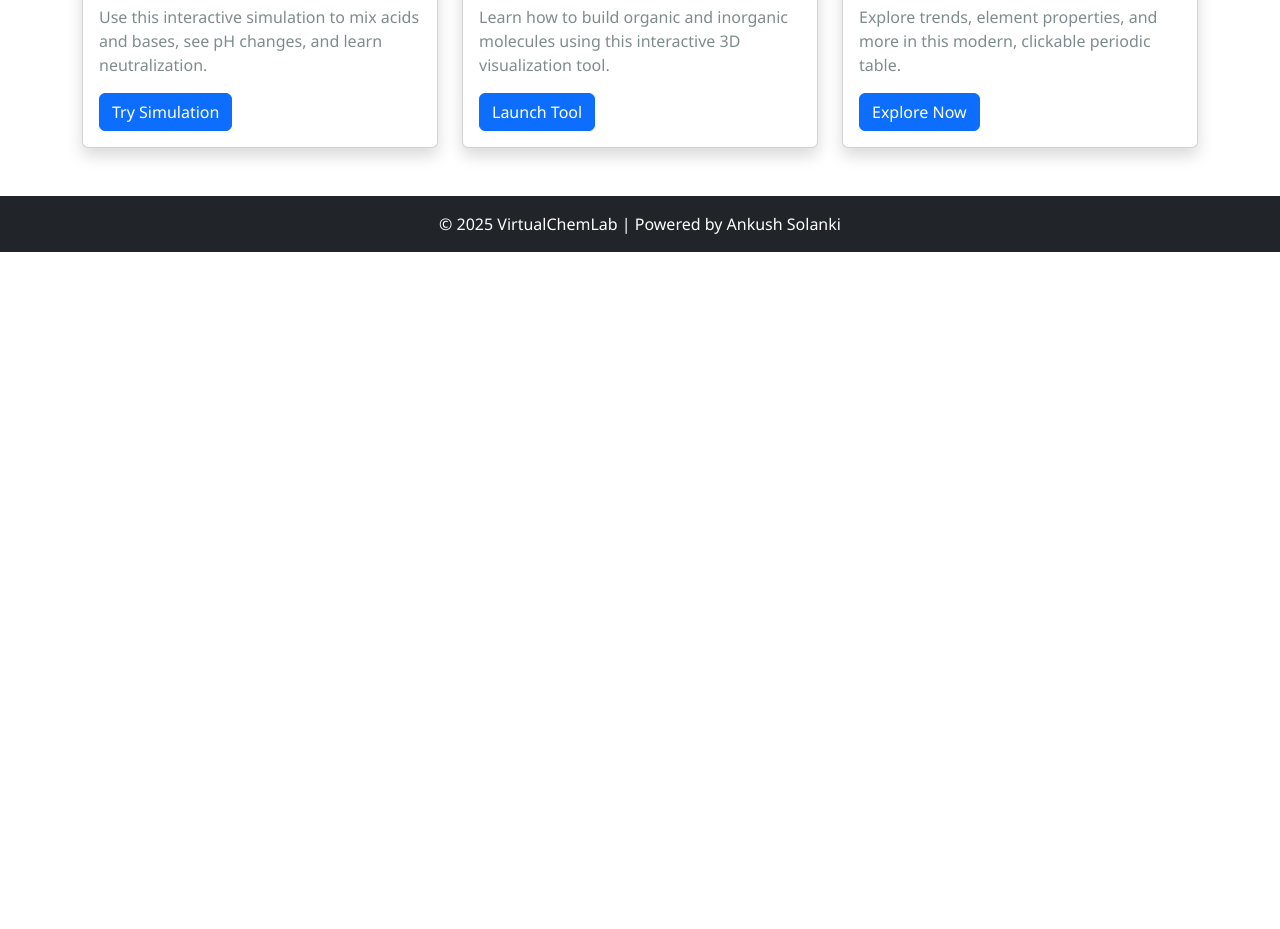
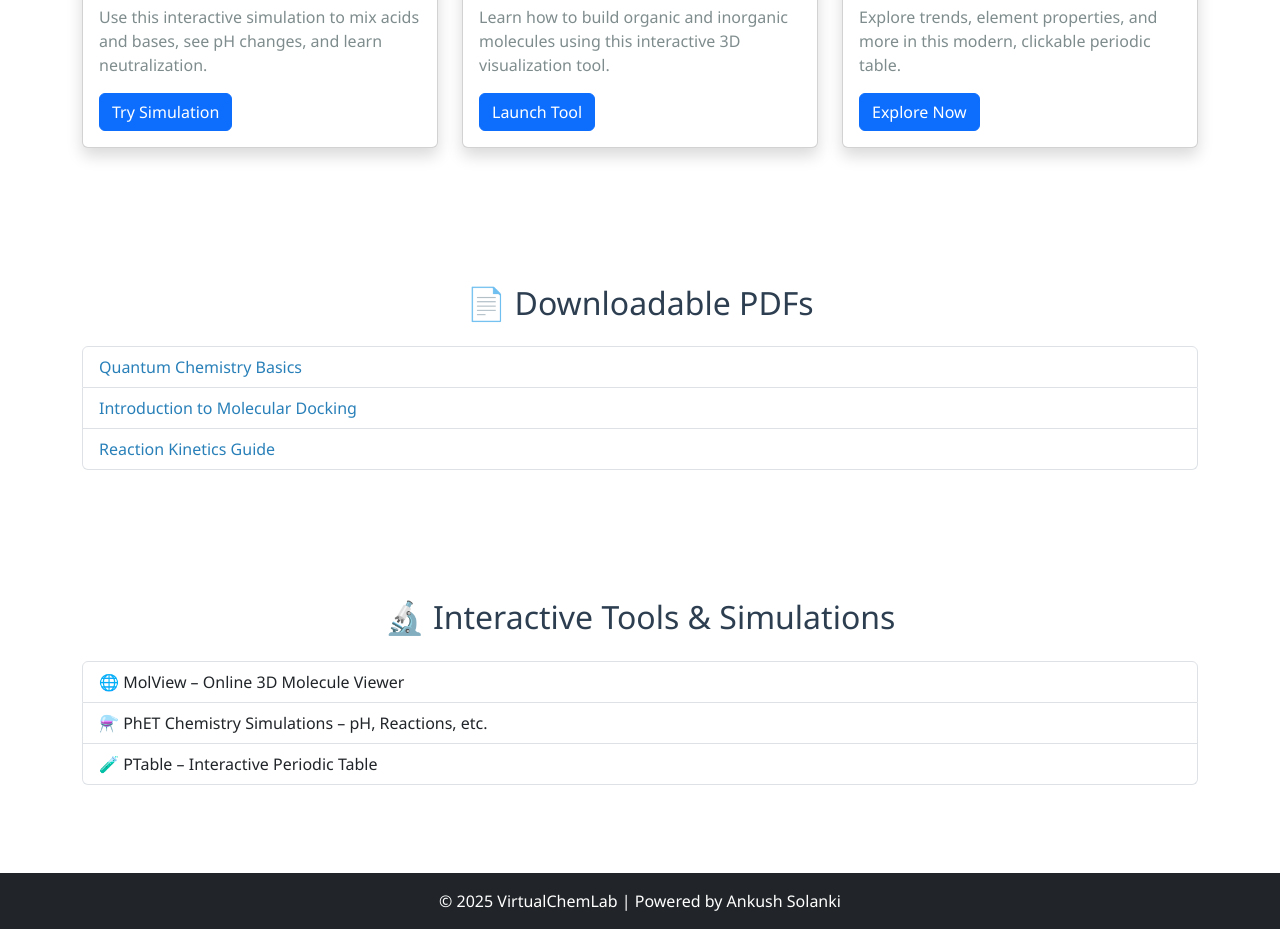
Before and after one commit to Ankush56432/virtual-chem-lab, a plain HTML site: page virtual-lab.html in a window 1280 px wide. Shown: the part 553-1482 px from the top of the page. Before the commit the page ends 805 px from the top, so only its background shows below. Drawn offline with nearby package versions, Linux system fonts and the light colour scheme.

Commit message:
Replaced blank PDFs with real chemistry content

```diff
--- a/virtual-lab.html
+++ b/virtual-lab.html
@@ -80,6 +80,35 @@
       </div>
     </div>
   </section>
+  <section class="container my-5">
+  <h2 class="text-center mb-4">📄 Downloadable PDFs</h2>
+  <ul class="list-group">
+    <li class="list-group-item">
+      <a href="assets/pdf/quantum_intro.pdf" download>Quantum Chemistry Basics</a>
+    </li>
+    <li class="list-group-item">
+      <a href="assets/pdf/molecular_docking.pdf" download>Introduction to Molecular Docking</a>
+    </li>
+    <li class="list-group-item">
+      <a href="assets/pdf/reaction_kinetics.pdf" download>Reaction Kinetics Guide</a>
+    </li>
+  </ul>
+</section>
+<section class="container my-5">
+  <h2 class="text-center mb-4">🔬 Interactive Tools & Simulations</h2>
+  <div class="list-group">
+    <a href="https://molview.org" class="list-group-item list-group-item-action" target="_blank">
+      🌐 MolView – Online 3D Molecule Viewer
+    </a>
+    <a href="https://phet.colorado.edu/en/simulations/category/chemistry" class="list-group-item list-group-item-action" target="_blank">
+      ⚗️ PhET Chemistry Simulations – pH, Reactions, etc.
+    </a>
+    <a href="https://ptable.com/" class="list-group-item list-group-item-action" target="_blank">
+      🧪 PTable – Interactive Periodic Table
+    </a>
+  </div>
+</section>
+
 
   <!-- Footer -->
   <footer class="bg-dark text-white text-center py-3">
```
Also changed, not shown: blogs.html (added, +33 -0 lines), index.html (+2 -0 lines).
